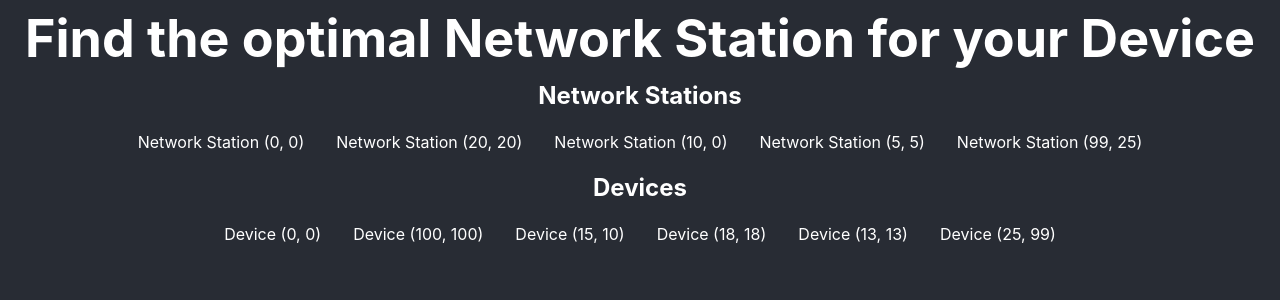
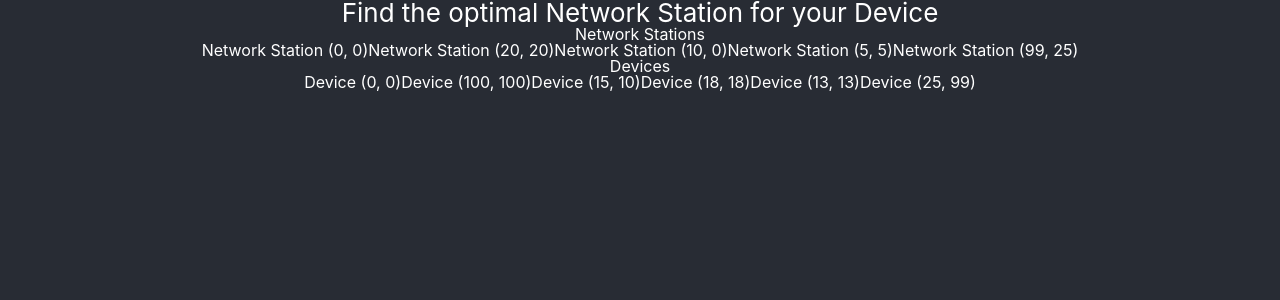
Before and after one commit to Claudiferock/nordcloud-jr-dev-assignment, a React (Create React App) app: page / in a window 1280 px wide. Shown: the top 300 px of the page. Built offline with nearby package versions, Linux system fonts and the light colour scheme.

Commit message:
Add reset styles

```diff
--- a/src/App.css
+++ b/src/App.css
@@ -1,50 +1,9 @@
-*, *::before, *::after {
-  box-sizing: border-box;
-}
-* {
-  margin: 0;
-}
-html, body {
-  height: 100%;
-}
-body {
-  line-height: 1.5;
-  -webkit-font-smoothing: antialiased;
-}
-img, picture, video, canvas, svg {
-  display: block;
-  max-width: 100%;
-}
-input, button, textarea, select {
-  font: inherit;
-}
-p, h1, h2, h3, h4, h5, h6 {
-  overflow-wrap: break-word;
-}
-#root, #__next {
-  isolation: isolate;
-}
 
-ul {
-  display: flex;
-  justify-content: center;
-  list-style: none;
-  text-align: center;
-  padding: 0;
-  margin: 0;
-}
 
-li {
-  margin: 1rem;
-}
-
-li:hover,
-li:focus,
-li:focus-visible {
+.devices li:hover,
+.devices li:focus,
+.devices li:focus-visible {
   color: aquamarine;
-}
-
-.devices li:hover {
   cursor: pointer;
 }
 
@@ -86,3 +45,69 @@ li:focus-visible {
     transform: rotate(360deg);
   }
 }
+
+/* CSS Reset */
+
+*, *::before, *::after {
+  box-sizing: border-box;
+}
+* {
+  margin: 0;
+  padding: 0;
+  font-size: inherit;
+  color: inherit;
+  box-sizing: inherit;
+  -webkit-backface-visibility: hidden;
+          backface-visibility: hidden;
+  -webkit-font-smoothing: antialiased;
+}
+*:focus {
+  outline: none;
+}
+html, body {
+  height: 100%;
+}
+body {
+  line-height: 1.5;
+  -webkit-font-smoothing: antialiased;
+}
+img, picture, video, canvas, svg {
+  display: block;
+  max-width: 100%;
+}
+input, button, textarea, select {
+  font: inherit;
+}
+h1, h2, h3, h4, h5 {
+  display: block;
+  font-weight: 400;
+}
+li, span, p, a, h1, h2, h3, h4, h5 {
+  line-height: 1;
+}
+p, h1, h2, h3, h4, h5, h6 {
+  overflow-wrap: break-word;
+}
+#root, #__next {
+  isolation: isolate;
+}
+button {
+  border: 0;
+  border-radius: .25rem;
+  font-size: 1rem;
+  line-height: 1.5;
+  font-family: system-ui, sans-serif;
+  padding: 0.25rem 0.5rem;
+  margin: 0.25rem;
+  cursor: pointer;
+  color: #282c34;
+}
+ul {
+  display: flex;
+  justify-content: center;
+  list-style: none;
+  text-align: center;
+}
+a {
+  text-decoration: none;
+}
```
